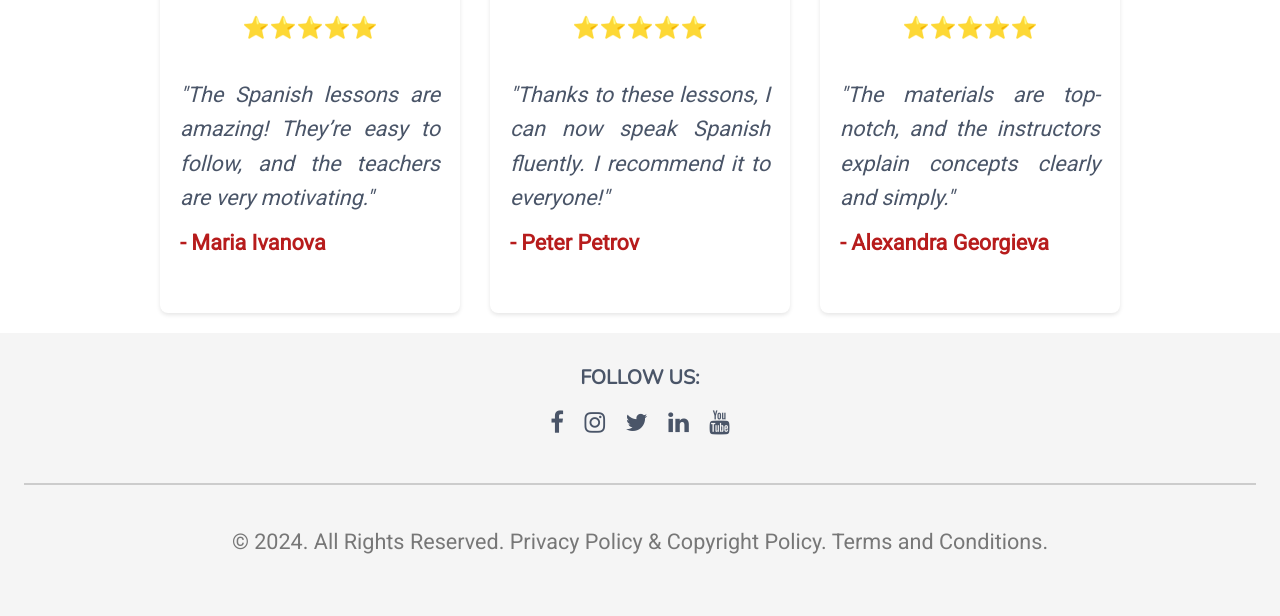
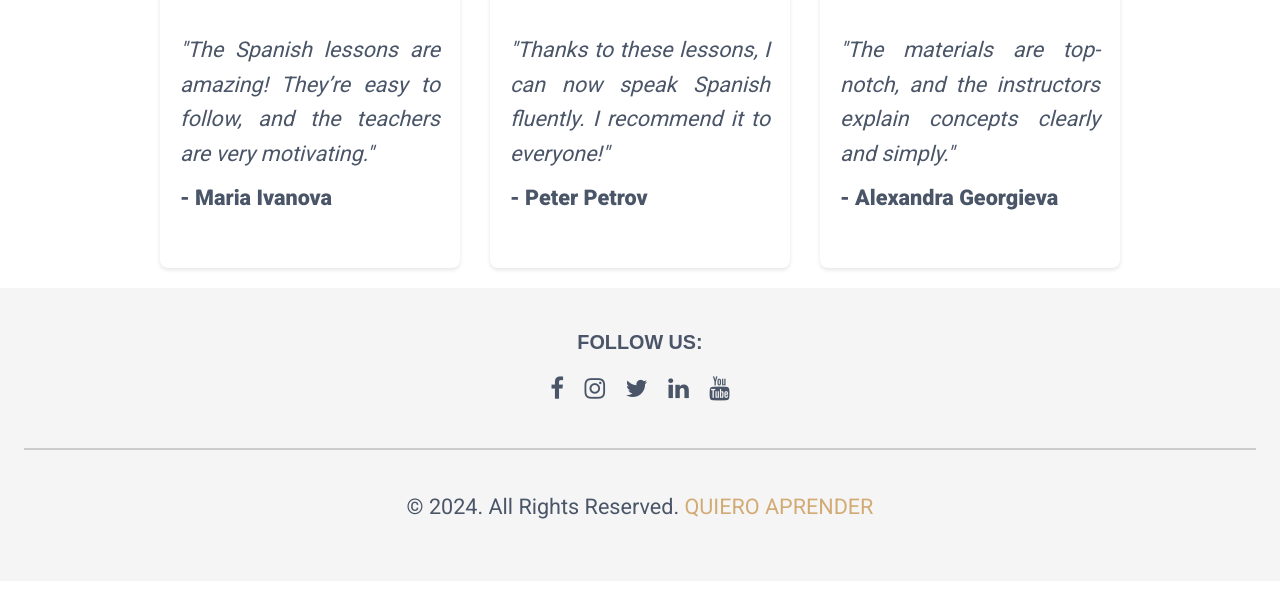
Before and after one commit to HristianBalevski/Quiero-Aprender, a Django app: page / in a window 1280 px wide. Shown: the part 3319-3935 px from the top of the page. After the commit the page ends 3838 px from the top, so only its background shows below. Run offline with Django 5.2, Linux system fonts and the light colour scheme.

Commit message:
Update: Added a link that returns the user to the home page in the footer

```diff
--- a/QuieroAprender/static/styles/footer.css
+++ b/QuieroAprender/static/styles/footer.css
@@ -28,3 +28,9 @@
     text-align: center;
     margin-top: 10px;
 }
+
+.home-link {
+    color: rgb(210, 171, 116);
+    text-decoration: none;
+
+}
--- a/QuieroAprender/static/styles/testimonial.css
+++ b/QuieroAprender/static/styles/testimonial.css
@@ -42,8 +42,8 @@
 }
 
 .testimonial-author {
-    font-weight: bold;
-    color: var(--primary-color);
+    font-weight: 900;
+    color: var(--text-dark);
 }
 
 
@@ -65,14 +65,3 @@
   object-fit: cover;
   border-radius: 8px;
 }
-
-h3 {
-  margin-top: 10px;
-
-}
-
-p {
-  margin-top: 5px;
-  font-size: 14px;
-  color: #777;
-}
--- a/QuieroAprender/templates/base.html
+++ b/QuieroAprender/templates/base.html
@@ -7,8 +7,8 @@
     <meta name="viewport" content="width=device-width, initial-scale=1.0">
     <title>Spanish For Beginners</title>
     <link rel="stylesheet" href="https://cdnjs.cloudflare.com/ajax/libs/font-awesome/4.7.0/css/font-awesome.min.css">
-{#    <link rel="stylesheet" href="https://cdnjs.cloudflare.com/ajax/libs/font-awesome/6.0.0-beta3/css/all.min.css">#}
-    <link href="https://fonts.googleapis.com/css2?family=Roboto&family=Nunito&display=swap" rel="stylesheet">
+    <link href="https://fonts.googleapis.com/css2?family=Roboto:wght@400;700;900&display=swap" rel="stylesheet">
+
     <link rel="stylesheet" href="{% static 'styles/styles.css' %}">
 </head>
 <body>
@@ -51,7 +51,7 @@
         </div>
         <div class="divider"></div>
         <div class="rights">
-            <p>© 2024. All Rights Reserved. Privacy Policy & Copyright Policy. Terms and Conditions.</p>
+            <p>© 2024. All Rights Reserved. <a href="{% url 'home' %}" class="home-link">QUIERO APRENDER</a></p>
         </div>
     </footer>
 
```
Also changed, not shown: QuieroAprender/templates/common/home.html (+15 -15 lines).
